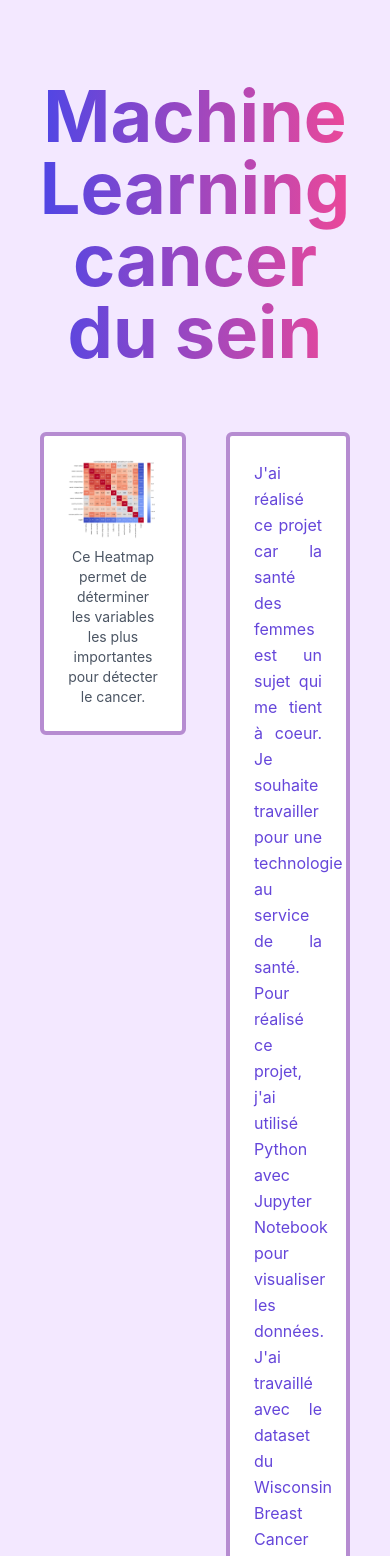
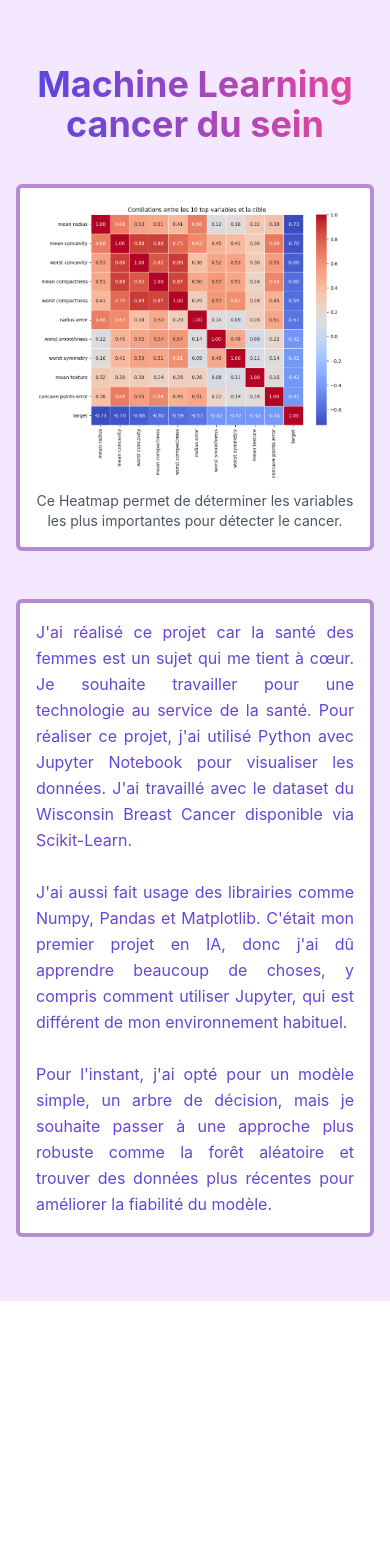
Before and after one commit to Buketbb67/Portfolio-de-Buket, a React (Create React App) app in the folder porfolio/: page /cancersein in a window 390 px wide. Shown: the top 1556 px of the page. After the commit the page ends 1301 px from the top, so only its background shows below. Built offline with nearby package versions, Linux system fonts and the light colour scheme.

Commit message:
commit chaque page projet responsive

```diff
--- a/porfolio/src/pages/cancersein.jsx
+++ b/porfolio/src/pages/cancersein.jsx
@@ -2,23 +2,47 @@ import React from "react";
 
 function Cancersein() {
   return (
-    <div className="bg-purple-100 min-h-screen flex flex-col items-center pt-20 px-10 pb-20">
+    <div className="bg-purple-100 min-h-screen flex flex-col items-center pt-16 sm:pt-20 px-4 sm:px-8 md:px-10 pb-16 sm:pb-20">
       {/* Titre */}
-      <h1 className="text-7xl font-bold text-center text-transparent bg-clip-text bg-gradient-to-r from-indigo-600 to-pink-500 mb-16">
+      <h1
+        className="
+          text-4xl
+          sm:text-5xl
+          md:text-6xl
+          lg:text-7xl
+          font-bold
+          text-center
+          text-transparent
+          bg-clip-text
+          bg-gradient-to-r
+          from-indigo-600 to-pink-500
+          mb-10 sm:mb-16
+        "
+      >
         Machine Learning cancer du sein
       </h1>
 
-      <div className="flex flex-row justify-center items-start gap-10 w-full max-w-screen-xl">
-
-        {/* Bloc image - 3/5 */}
-        <div className="w-3/5 self-start">
-          <div className="border-4 border-[#B68CD1] bg-white rounded-md p-6 w-full flex flex-col items-center">
-
+      {/* Contenu (image + texte) */}
+      <div
+        className="
+          flex flex-col
+          md:flex-row
+          justify-center
+          items-center
+          md:items-start
+          gap-6 sm:gap-8 md:gap-10
+          w-full
+          max-w-screen-xl
+        "
+      >
+        {/* Bloc image */}
+        <div className="w-full md:w-3/5 flex justify-center">
+          <div className="border-4 border-[#B68CD1] bg-white rounded-md p-4 sm:p-6 w-full md:w-auto flex flex-col items-center">
             <figure className="text-center">
               <img
                 src="/heatmapcancersein.png"
-            alt="Buket"
-            className=""
+                alt="Heatmap Cancer du sein"
+                className="w-full max-w-[500px] h-auto object-contain"
               />
               <figcaption className="mt-2 text-sm text-gray-600">
                 Ce Heatmap permet de déterminer les variables les plus importantes pour détecter le cancer.
@@ -27,12 +51,12 @@ function Cancersein() {
           </div>
         </div>
 
-        {/* Bloc texte - 2/5 */}
-        <div className="w-2/5">
-          <div className="border-4 border-[#B68CD1] bg-white rounded-md p-6 h-full">
-            <p className="text-justify text-[#6546da] leading-relaxed">
-              J'ai réalisé ce projet car la santé des femmes est un sujet qui me tient à coeur. Je souhaite travailler pour une technologie au service de la santé.
-                Pour réalisé ce projet, j'ai utilisé Python avec Jupyter Notebook pour visualiser les données.
+        {/* Bloc texte */}
+        <div className="w-full md:w-2/5 mt-6 md:mt-0">
+          <div className="border-4 border-[#B68CD1] bg-white rounded-md p-4 sm:p-6 h-full">
+            <p className="text-[#6546da] text-justify leading-relaxed text-base sm:text-lg">
+              J'ai réalisé ce projet car la santé des femmes est un sujet qui me tient à cœur. Je souhaite travailler pour une technologie au service de la santé.
+              Pour réaliser ce projet, j'ai utilisé Python avec Jupyter Notebook pour visualiser les données.
               J'ai travaillé avec le dataset du Wisconsin Breast Cancer disponible via Scikit-Learn.
               <br /><br />
               J'ai aussi fait usage des librairies comme Numpy, Pandas et Matplotlib.
@@ -43,7 +67,6 @@ function Cancersein() {
             </p>
           </div>
         </div>
-
       </div>
     </div>
   );
--- a/porfolio/src/pages/jourdepassement.jsx
+++ b/porfolio/src/pages/jourdepassement.jsx
@@ -1,24 +1,48 @@
-import React, {useState} from "react";
+import React from "react";
 
 function Jourdepassement() {
   return (
-    <div className="bg-purple-100 min-h-screen flex flex-col items-center pt-20 px-10 pb-20">
+    <div className="bg-purple-100 min-h-screen flex flex-col items-center pt-16 sm:pt-20 px-4 sm:px-8 md:px-10 pb-16 sm:pb-20">
       {/* Titre */}
-      <h1 className="text-7xl font-bold text-center text-transparent bg-clip-text bg-gradient-to-r from-indigo-600 to-pink-500 mb-16">
+      <h1
+        className="
+          text-4xl
+          sm:text-5xl
+          md:text-6xl
+          lg:text-7xl
+          font-bold
+          text-center
+          text-transparent
+          bg-clip-text
+          bg-gradient-to-r
+          from-indigo-600 to-pink-500
+          mb-10 sm:mb-16
+        "
+      >
         Jour du dépassement
       </h1>
 
-      <div className="flex flex-row justify-center items-start gap-10 w-full max-w-screen-xl">
-
-        {/* Bloc image - 3/5 */}
-        <div className="w-3/5 self-start">
-          <div className="border-4 border-[#B68CD1] bg-white rounded-md p-6 w-full flex flex-col items-center">
-
+      {/* Contenu (image + texte) */}
+      <div
+        className="
+          flex flex-col
+          md:flex-row
+          justify-center
+          items-center
+          md:items-start
+          gap-6 sm:gap-8 md:gap-10
+          w-full
+          max-w-screen-xl
+        "
+      >
+        {/* Bloc image */}
+        <div className="w-full md:w-3/5 flex justify-center">
+          <div className="border-4 border-[#B68CD1] bg-white rounded-md p-4 sm:p-6 w-full md:w-auto flex flex-col items-center">
             <figure className="text-center">
               <img
                 src="/streamlitjourdepassement.png"
-            alt="Buket"
-            className=""
+                alt="Jour du dépassement"
+                className="w-full max-w-[500px] h-auto object-contain"
               />
               <figcaption className="mt-2 text-sm text-gray-600">
                 Comparaison du jour du dépassement du Qatar et du Yemen en 2022.
@@ -27,17 +51,17 @@ function Jourdepassement() {
           </div>
         </div>
 
-        {/* Bloc texte - 2/5 */}
-        <div className="w-2/5">
-          <div className="border-4 border-[#B68CD1] bg-white rounded-md p-6 h-full">
-            <p className="text-justify text-[#6546da] leading-relaxed">
-                En 2025, le jour du dépassement de la terre était le 24 juillet. Mais est-ce la même date pour tous les pays ?
+        {/* Bloc texte */}
+        <div className="w-full md:w-2/5 mt-6 md:mt-0">
+          <div className="border-4 border-[#B68CD1] bg-white rounded-md p-4 sm:p-6 h-full">
+            <p className="text-[#6546da] text-justify leading-relaxed text-base sm:text-lg">
+              En 2025, le jour du dépassement de la Terre était le 24 juillet. Mais est-ce la même date pour tous les pays ?
               Ce projet est né de cette interrogation. Il explore la variation du jour du dépassement écologique selon les pays, à partir du Global Footprint Dataset.
               <br /><br />
               J'ai développé une interface interactive avec Streamlit permettant de comparer les jours du dépassement pour 2022 et 2024.
-                A titre d'exemple, en 2022, si tout le monde vivait comme un Qatari, le jour de dépassement serait le 22 janvier.
+              À titre d'exemple, en 2022, si tout le monde vivait comme un Qatari, le jour de dépassement serait le 22 janvier.
               <br /><br />
-                Si toute la planète vivait comme un yéménite, le jour de dépassement serait le 3 juillet de l'année d'après.
+              Si toute la planète vivait comme un Yéménite, le jour de dépassement serait le 3 juillet de l'année d'après.
               Le modèle est codé en Python avec Pandas pour le traitement des données et Matplotlib pour les visualisations.
               <br /><br />
               Mes principales difficultés sont dues à la qualité des données, dépendantes des contributions nationales, ainsi qu'à l'optimisation de l'affichage pour assurer une bonne lisibilité.
@@ -45,7 +69,6 @@ function Jourdepassement() {
             </p>
           </div>
         </div>
-
       </div>
     </div>
   );
--- a/porfolio/src/pages/mariobros.jsx
+++ b/porfolio/src/pages/mariobros.jsx
@@ -1,45 +1,70 @@
 import React from "react";
-import ReactPlayer from "react-player";
 
 function Mario() {
   return (
-    <div className="bg-purple-100 min-h-screen flex flex-col items-center pt-20 px-10 pb-20">
+    <div className="bg-purple-100 min-h-screen flex flex-col items-center pt-16 sm:pt-20 px-4 sm:px-8 md:px-10 pb-16 sm:pb-20">
       {/* Titre */}
-      <h1 className="text-7xl font-bold text-center text-transparent bg-clip-text bg-gradient-to-r from-indigo-600 to-pink-500 mb-16">
+      <h1
+        className="
+          text-4xl
+          sm:text-5xl
+          md:text-6xl
+          lg:text-7xl
+          font-bold
+          text-center
+          text-transparent
+          bg-clip-text
+          bg-gradient-to-r
+          from-indigo-600 to-pink-500
+          mb-10 sm:mb-16
+        "
+      >
         Jeu Mario Bros
       </h1>
 
-      {/* Contenu en deux colonnes */}
-      <div className="flex flex-row justify-center items-start gap-10 w-full max-w-screen-xl">
-
-        {/* Bloc image - 3/5 */}
-        <div className="w-3/5 self-start">
-          <div className="border-4 border-[#B68CD1] bg-white rounded-md p-6 w-full flex flex-col items-center">
-            <ReactPlayer
-            url="/mariodemodeux.mp4"
-            controls
-            width="100%"
-            height="100%"
-            />
-
+      {/* Contenu (image + texte) */}
+      <div
+        className="
+          flex flex-col
+          md:flex-row
+          justify-center
+          items-center
+          md:items-start
+          gap-6 sm:gap-8 md:gap-10
+          w-full
+          max-w-screen-xl
+        "
+      >
+        {/* Bloc image */}
+        <div className="w-full md:w-3/5 flex justify-center">
+          <div className="border-4 border-[#B68CD1] bg-white rounded-md p-4 sm:p-6 w-full md:w-auto flex flex-col items-center">
+            <figure className="text-center">
+              <img
+                src="/mariomidlife.png"
+                alt="Mario"
+                className="w-full max-w-[500px] h-auto object-contain"
+              />
+              <figcaption className="mt-2 text-sm text-gray-600">
+                Le joueur a perdu la moitié de sa vie.
+              </figcaption>
+            </figure>
           </div>
         </div>
 
-        {/* Bloc texte - 2/5 */}
-        <div className="w-2/5">
-          <div className="border-4 border-[#B68CD1] bg-white rounded-md p-6 h-full">
-            <p className="text-justify text-[#6546da] leading-relaxed">
-              Je voulais jouer à Super Mario Bros Wonder mais sans la Switch 2 alors j'ai décidé de coder mon propre prototype en Python.
+        {/* Bloc texte */}
+        <div className="w-full md:w-2/5 mt-6 md:mt-0">
+          <div className="border-4 border-[#B68CD1] bg-white rounded-md p-4 sm:p-6 h-full">
+            <p className="text-[#6546da] text-justify leading-relaxed text-base sm:text-lg">
+              Je voulais jouer à Super Mario Bros Wonder mais sans la Switch 2, alors j'ai décidé de coder mon propre prototype en Python.
               Inspiré de Mario, le jeu est un platformer 2D où le personnage se déplace avec les flèches et lance des boules de feu avec la touche Z pour éliminer les ennemis.
               <br /><br />
               Si Mario se fait toucher deux fois, la partie est terminée. J'ai utilisé Pygame pour la logique et Canva pour les décors.
-              Ce projet était un véritable défi pour moi en tant que débutante, surtout pour déboguer le code et pour gérer la gravité lorsque Mario saute.
+              Ce projet était un véritable défi pour moi en tant que débutante, surtout pour déboguer le code et gérer la gravité lorsque Mario saute.
               <br /><br />
               Le jeu est loin d'être terminé : j'envisage d'ajouter d'autres versions de Mario, des ennemis variés, des mondes dynamiques et un mode multijoueur.
             </p>
           </div>
         </div>
-
       </div>
     </div>
   );
```
Lines whose indentation alone changed are shown as unchanged.
